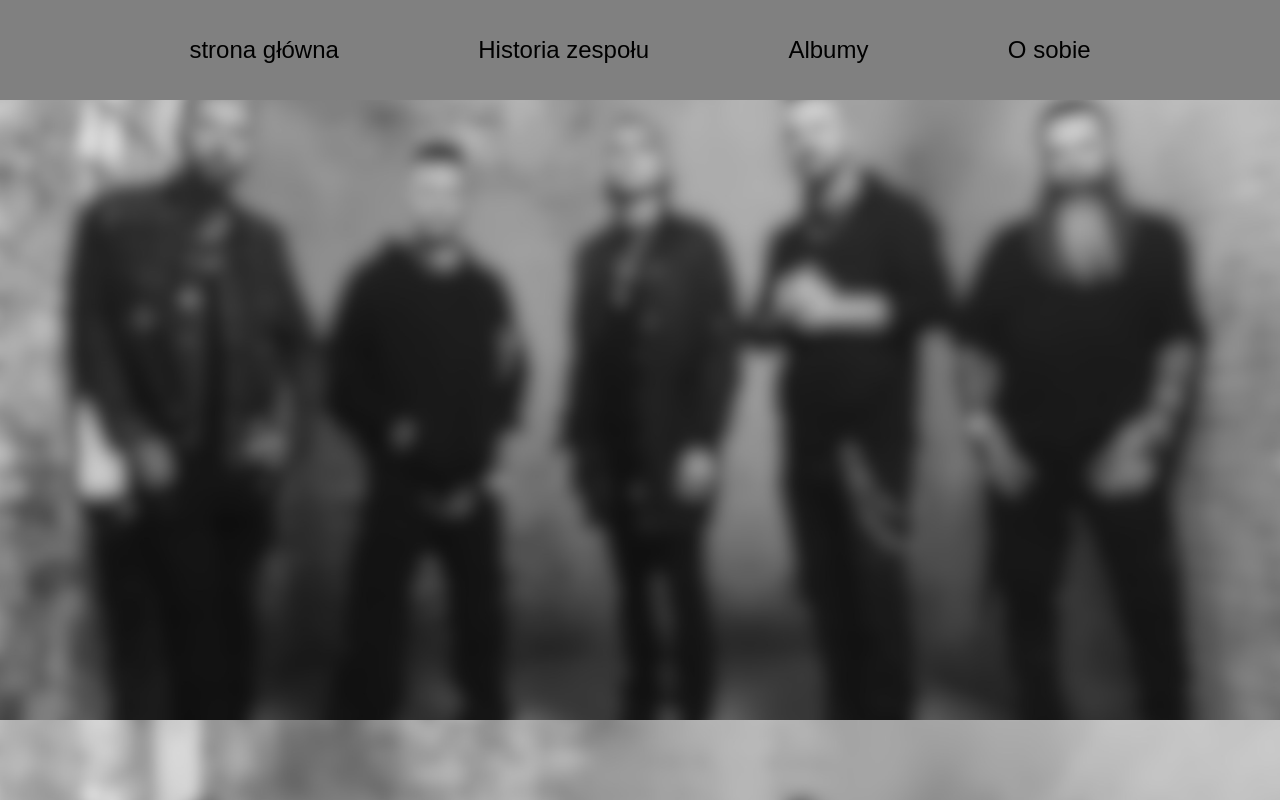
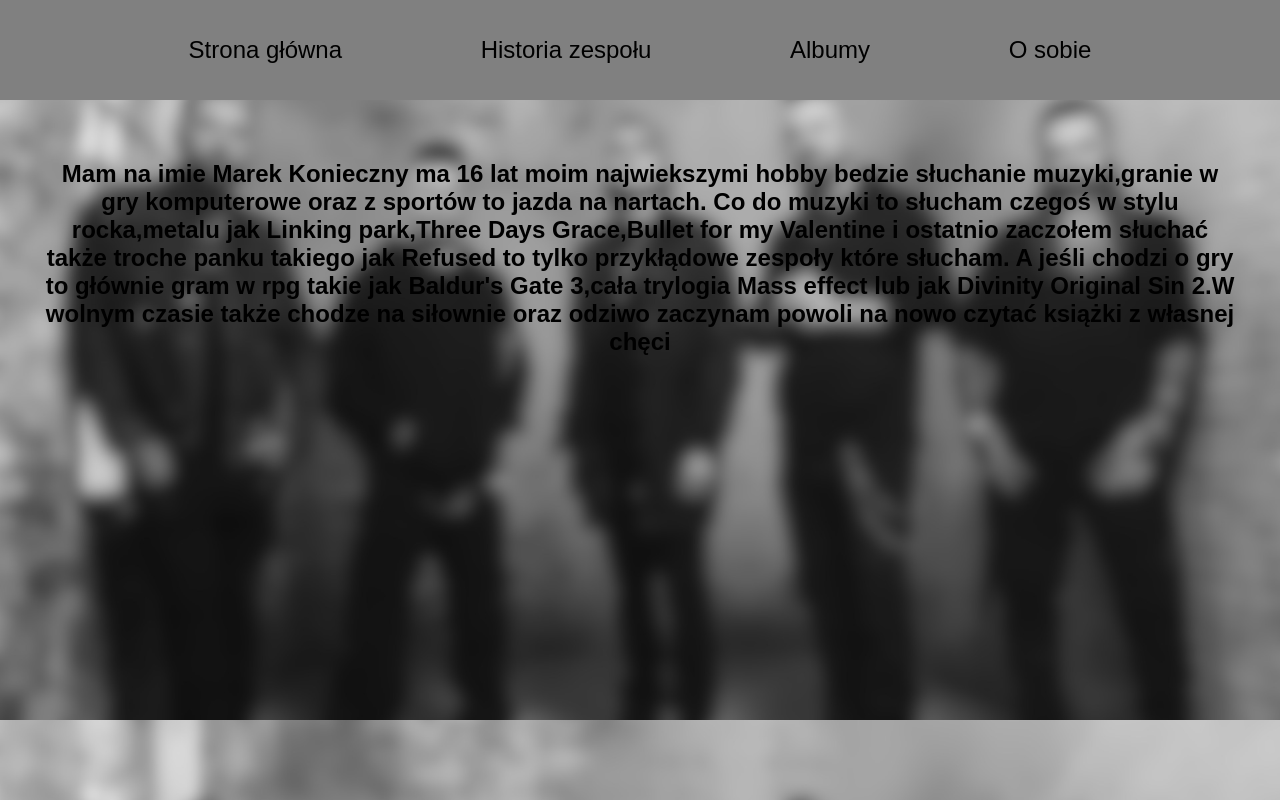
Before and after one commit to tejter/marek, a plain HTML site: page osobie.html in a window 1280 px wide. Drawn offline with Linux system fonts and the light colour scheme.

Commit message:
Update osobie.html

```diff
--- a/osobie.html
+++ b/osobie.html
@@ -5,18 +5,23 @@
     <meta name="viewport" content="width=device-width, initial-scale=1.0">
     <title>Document</title>
     <link rel="stylesheet" href="style.css">
+    <link rel="stylesheet" href="stylos.css">
 </head>
 <body>
     <nav class="navbar">
-        <a href="index.html" class="nav-item">strona główna</a>
+        <a href="index.html" class="nav-item">Strona główna</a>
         <a href="historia.html" class="nav-item">Historia zespołu</a>
         <a href="albumy.html" class="nav-item">Albumy</a>
         <a href="osobie.html" class="nav-item">O sobie</a>
     </nav>
 
     <main class="content">
-        <h1></h1>
-        <p></p>
+        <div class="tekst">
+            <header><h2>Mam na imie Marek Konieczny ma 16 lat moim najwiekszymi hobby bedzie słuchanie muzyki,granie w gry komputerowe oraz z sportów to jazda na nartach.
+                Co do muzyki to słucham czegoś w stylu rocka,metalu jak Linking park,Three Days Grace,Bullet for my Valentine i ostatnio zaczołem słuchać także troche panku takiego jak Refused to tylko przykłądowe zespoły które słucham.
+                A jeśli chodzi o gry to głównie gram w rpg takie jak Baldur's Gate 3,cała trylogia Mass effect lub jak Divinity Original Sin 2.W wolnym czasie także chodze na siłownie oraz odziwo zaczynam powoli na nowo czytać książki z własnej chęci
+         </h2></header>
+        </div>
     </main>
 </body>
 </html>
```
